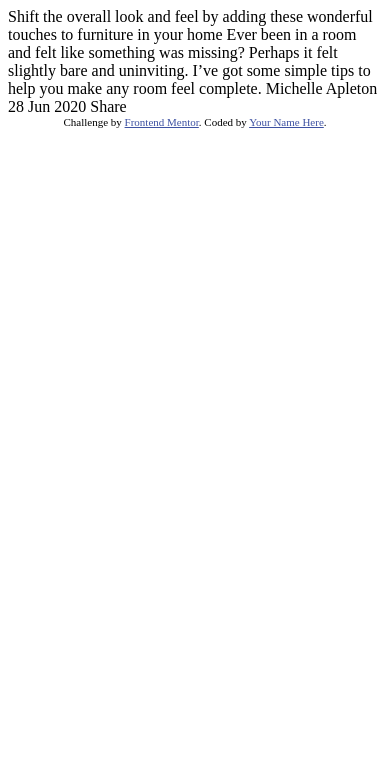
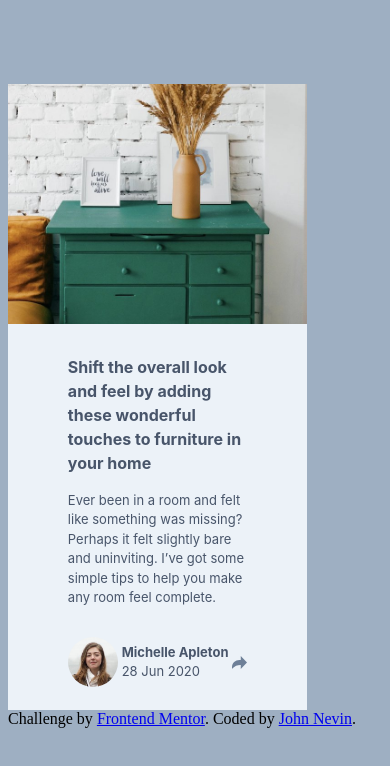
Before and after one commit to neville-bot/article_preview, a website: page index.html in a window 390 px wide. Drawn offline with Linux system fonts and the light colour scheme.

Commit message:
added mobile styling and added flexibility to desktop

```diff
--- a/index.html
+++ b/index.html
@@ -5,17 +5,16 @@
     <meta name="viewport" content="width=device-width, initial-scale=1.0" />
     <!-- displays site properly based on user's device -->
 
+    <title>Frontend Mentor | Article preview component</title>
+    <link href="styles.css" rel="stylesheet" type="text/css" />
     <link
       rel="icon"
       type="image/png"
       sizes="32x32"
       href="./images/favicon-32x32.png"
     />
-
-    <title>Frontend Mentor | Article preview component</title>
-
     <!-- Feel free to remove these styles or customise in your own stylesheet 👍 -->
-    <style>
+    <!-- <style>
       .attribution {
         font-size: 11px;
         text-align: center;
@@ -23,20 +22,42 @@
       .attribution a {
         color: hsl(228, 45%, 44%);
       }
-    </style>
+    </style> -->
   </head>
   <body>
-    Shift the overall look and feel by adding these wonderful touches to
-    furniture in your home Ever been in a room and felt like something was
-    missing? Perhaps it felt slightly bare and uninviting. I’ve got some simple
-    tips to help you make any room feel complete. Michelle Apleton 28 Jun 2020
-    Share
-
+    <div class="component">
+      <div class="image-container">
+        <img src="/images/drawers.jpg" alt="" />
+      </div>
+      <div class="info-container">
+        <p class="big-paragraph">
+          Shift the overall look and feel by adding these wonderful touches to
+          furniture in your home
+        </p>
+        <p class="small-paragraph">
+          Ever been in a room and felt like something was missing? Perhaps it
+          felt slightly bare and uninviting. I’ve got some simple tips to help
+          you make any room feel complete.
+        </p>
+        <div class="social-container">
+          <img src="/images/avatar-michelle.jpg" />
+          <p class="small-paragraph">
+            <strong>Michelle Apleton</strong> <br />28 Jun 2020
+          </p>
+          <svg xmlns="http://www.w3.org/2000/svg" width="15" height="13">
+            <path
+              fill="#6E8098"
+              d="M15 6.495L8.766.014V3.88H7.441C3.33 3.88 0 7.039 0 10.936v2.049l.589-.612C2.59 10.294 5.422 9.11 8.39 9.11h.375v3.867L15 6.495z"
+            />
+          </svg>
+        </div>
+      </div>
+    </div>
     <div class="attribution">
       Challenge by
       <a href="https://www.frontendmentor.io?ref=challenge" target="_blank"
         >Frontend Mentor</a
-      >. Coded by <a href="#">Your Name Here</a>.
+      >. Coded by <a href="#">John Nevin</a>.
     </div>
   </body>
 </html>
--- a/package.json
+++ b/package.json
@@ -4,7 +4,7 @@
   "description": "![Design preview for the Article preview component coding challenge](./design/desktop-preview.jpg)",
   "main": "index.js",
   "scripts": {
-    "test": "echo \"Error: no test specified\" && exit 1"
+    "start": "node server"
   },
   "repository": {
     "type": "git",
--- /dev/null
+++ b/styles.css
@@ -0,0 +1,70 @@
+/* Article Styling */
+
+body {
+  background-color: hsl(212, 23%, 69%);
+}
+
+.component {
+  display: flex;
+  flex-direction: row;
+  background-color: hsl(210, 46%, 95%);
+  font-family: -apple-system, BlinkMacSystemFont, "Segoe UI", Roboto, Oxygen,
+    Ubuntu, Cantarell, "Open Sans", "Helvetica Neue", sans-serif;
+  border: 3px;
+  border-color: black;
+}
+.component p {
+  color: hsl(217, 19%, 35%);
+}
+.image-container img {
+  width: 100%;
+  height: 100%;
+  vertical-align: middle;
+}
+.image-container {
+  width: fit-content;
+}
+.info-container {
+  justify-content: right;
+  flex-direction: column;
+  width: 60%;
+  padding-left: 5%;
+  padding-right: 5%;
+  padding-top: 5%;
+  padding-bottom: 5%;
+}
+.big-paragraph {
+  font-size: 16px;
+  line-height: 1.5;
+  align-content: flex-start;
+  font-weight: bold;
+}
+.small-paragraph {
+  font-size: 13px;
+  line-height: 1.5;
+}
+.social-container {
+  left: 0;
+  bottom: 0;
+  display: flex;
+  flex-direction: row;
+  justify-content: space-between;
+  align-items: center;
+  padding-top: 5%;
+}
+.social-container img {
+  width: 50px;
+  height: 50px;
+  border-radius: 50%;
+}
+
+/* Mobile and small screens */
+@media screen and (max-width: 768px) {
+  .component {
+    margin-top: 10vh;
+    width: 80%;
+    display: flex;
+    flex-direction: column;
+    align-items: center;
+  }
+}
```
Also changed, not shown: server.js (+8 -2 lines).
